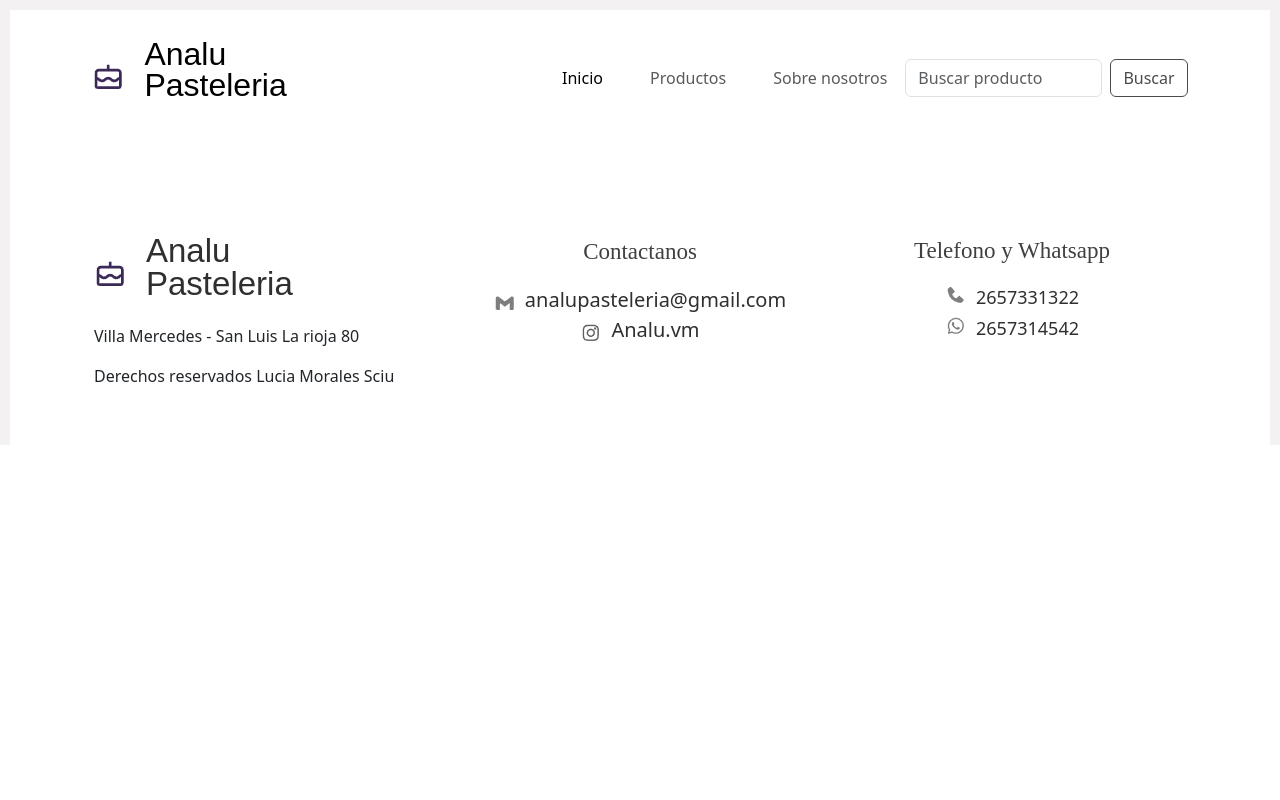
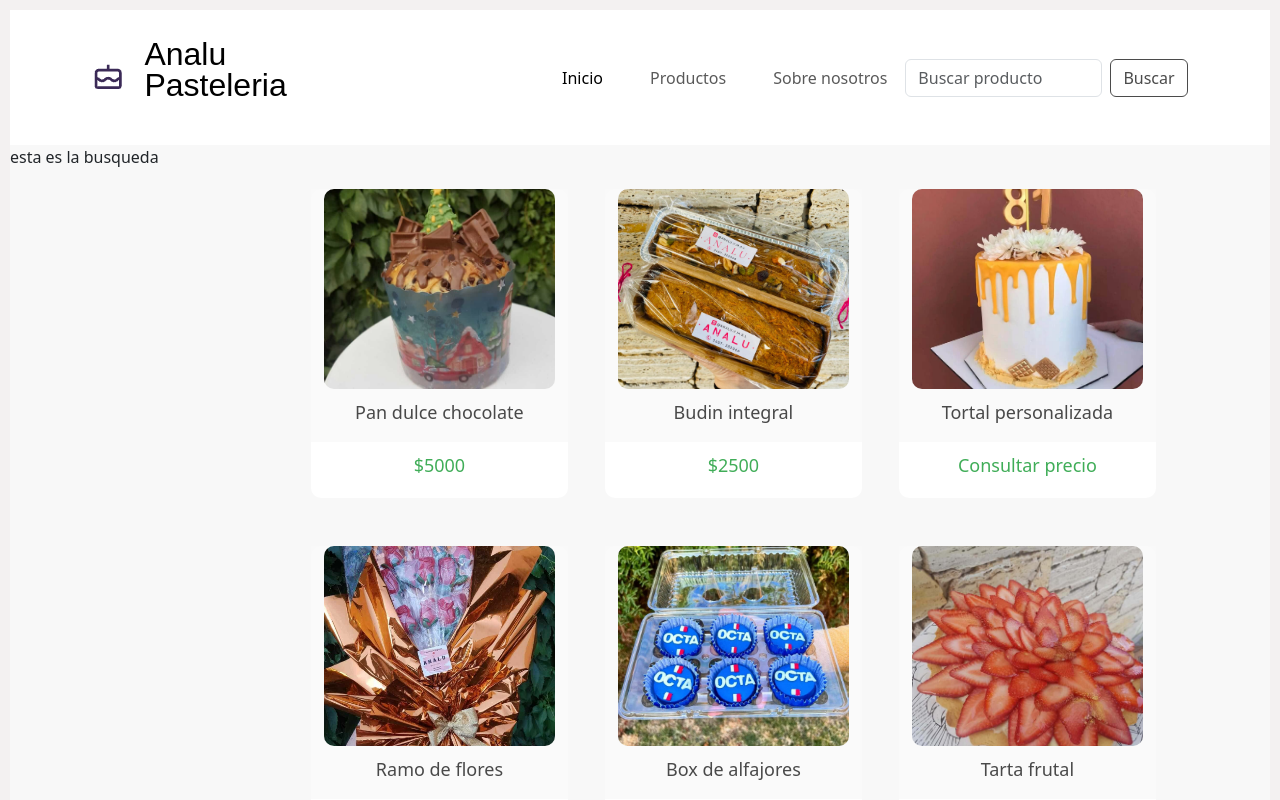
Before and after one commit to facundobrunetti99/WebAnalu, a React (Vite) app: page /products in a window 1280 px wide. Shown: the top 800 px of the page. Built offline with nearby package versions, Linux system fonts and the light colour scheme; a web font is replaced by a local one.

Commit message:
added products

```diff
--- a/src/component/Product/Product.jsx
+++ /dev/null
@@ -1,13 +0,0 @@
-import React from 'react'
-
-const Product = () => {
-  return (
-    <div className='main-conteiner-product conteiner'>
-
-
-
-    </div>
-  )
-}
-
-export default Product
--- /dev/null
+++ b/src/component/product/ProductItem.css
@@ -0,0 +1,48 @@
+.product-img-item{
+    object-fit:cover;
+    width: 90%;
+    border-radius: 10px;
+    height: 200px;
+    box-sizing: border-box;
+}
+.contain-product-item{
+
+        width: 95%;
+        margin: auto;
+        background-color: #ffffff;
+        display: flex;
+        flex-direction: column;
+        align-items: center;
+        justify-content: center;
+       border-radius: 10px;
+
+        margin: 1.5rem !important;
+
+}
+.name-product{
+    font-size: 18px;
+    color: #494949;
+    text-align: center;
+    margin-top: 10px;
+}
+.price-product{
+    font-size: 18px;
+    color: #40ad58;
+    text-align: center;
+    margin-top: 10px;
+
+    width: 100%;
+    height: 30px;
+
+}
+.contain-img-name{
+    width: 100%;
+    margin: auto;
+    background-color: #fafafae5;
+    display: flex;
+    flex-direction: column;
+    align-items: center;
+    justify-content: center;
+
+
+}
--- /dev/null
+++ b/src/component/product/ProductItem.jsx
@@ -0,0 +1,19 @@
+import React from 'react'
+import "../product/ProductItem.css"
+const ProductItem = ({title,price,img}) => {
+  return (
+    <div className='product-contain col-4 mg-5'>
+      <div className="contain-product-item">
+        <div className="contain-img-name">
+        <img src={img} alt="" className="product-img-item" />
+        <p className="name-product"> {title}</p>
+        </div>
+
+        <p className="price-product">{price}</p>
+      </div>
+
+    </div>
+  )
+}
+
+export default ProductItem
--- a/src/page/Home/Home.jsx
+++ b/src/page/Home/Home.jsx
@@ -1,7 +1,6 @@
 import React from 'react'
 import Navbar from '../../component/navbar/Navbar'
 import "../Home/Home.css"
-
 import Footer from '../../component/footer/Footer'
 import { Outlet } from 'react-router-dom'
 const Home = () => {
--- /dev/null
+++ b/src/page/Product/Product.css
@@ -0,0 +1,12 @@
+.main-conteiner-product{
+    display: flex;
+    flex-direction: row;
+    background-color: rgb(248, 248, 248);
+}
+.search-bar{
+    width: 22%;
+}
+.conteiner-list-products{
+    width: 70%;
+    margin: auto;
+}
--- /dev/null
+++ b/src/page/Product/Product.jsx
@@ -0,0 +1,67 @@
+import React from 'react'
+import "../Product/Product.css"
+import ProductItem from '../../component/product/ProductItem'
+import img1 from "../../assets/img/img1.jpeg"
+import img2 from "../../assets/img/img13.jpg"
+import img3 from "../../assets/img/img3.jpeg"
+import img4 from "../../assets/img/img4.jpeg"
+import img5 from "../../assets/img/img5.jpeg"
+import img6 from "../../assets/img/img6.jpeg"
+import img7 from "../../assets/img/img7.jpeg"
+import img8 from "../../assets/img/img8.jpeg"
+import img9 from "../../assets/img/img9.jpeg"
+const products=[
+
+  {name:"Pan dulce chocolate",
+   price:"$5000",
+   img:img1
+  },
+  {name:"Budin integral ",
+    price:"$2500",
+    img:img2},
+  {name:"Tortal personalizada",
+    price:"Consultar precio ",
+    img:img3},
+  {name:"Ramo de flores",
+    price:"$700 c/u",
+    img:img4},
+  {name:"Box de alfajores ",
+    price:"$900 c/u",
+    img:img5},
+  {name:"Tarta frutal",
+    price:"$15000",
+    img:img6},
+  {name:"Torta matilda",
+    price:"$16000",
+    img:img7},
+  {name:"Lemon pie",
+    price:"$12000",
+    img:img8},
+  {name:"Box paletas de chocolates",
+    price:"$600 c/u",
+    img:img9}
+]
+
+const Product = () => {
+
+  return (
+    <div className='main-conteiner-product conteiner'>
+    <div className="search-bar">
+
+    esta es la busqueda
+    </div>
+    <div className="conteiner-list-products row">
+    {
+      products.map((product) =>(
+          <ProductItem title={product.name} price={product.price} img={product.img}> </ProductItem>
+
+      ))
+    }
+
+    </div>
+
+    </div>
+  )
+}
+
+export default Product
--- a/src/routes/Routes.jsx
+++ b/src/routes/Routes.jsx
@@ -3,7 +3,7 @@ import { createBrowserRouter } from 'react-router-dom'
 import Home from '../page/Home/Home'
 import Content from '../component/content/Content'
 import { RouterProvider } from 'react-router-dom'
-import Product from '../component/Product/Product'
+import Product from '../page/Product/Product'
 const router= createBrowserRouter([
 
     {
```
Also changed, not shown: src/component/Product/Product.css (deleted).
